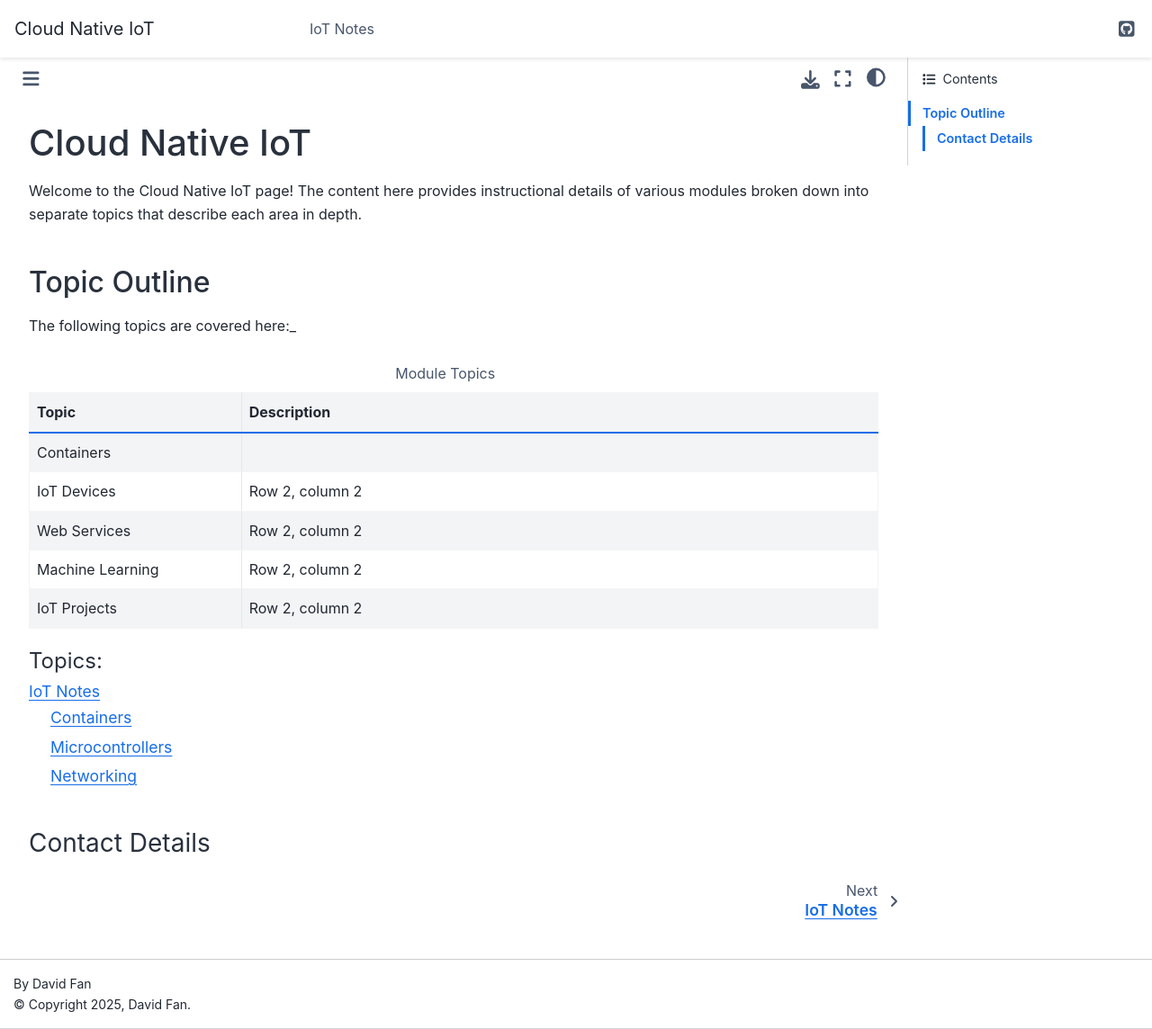
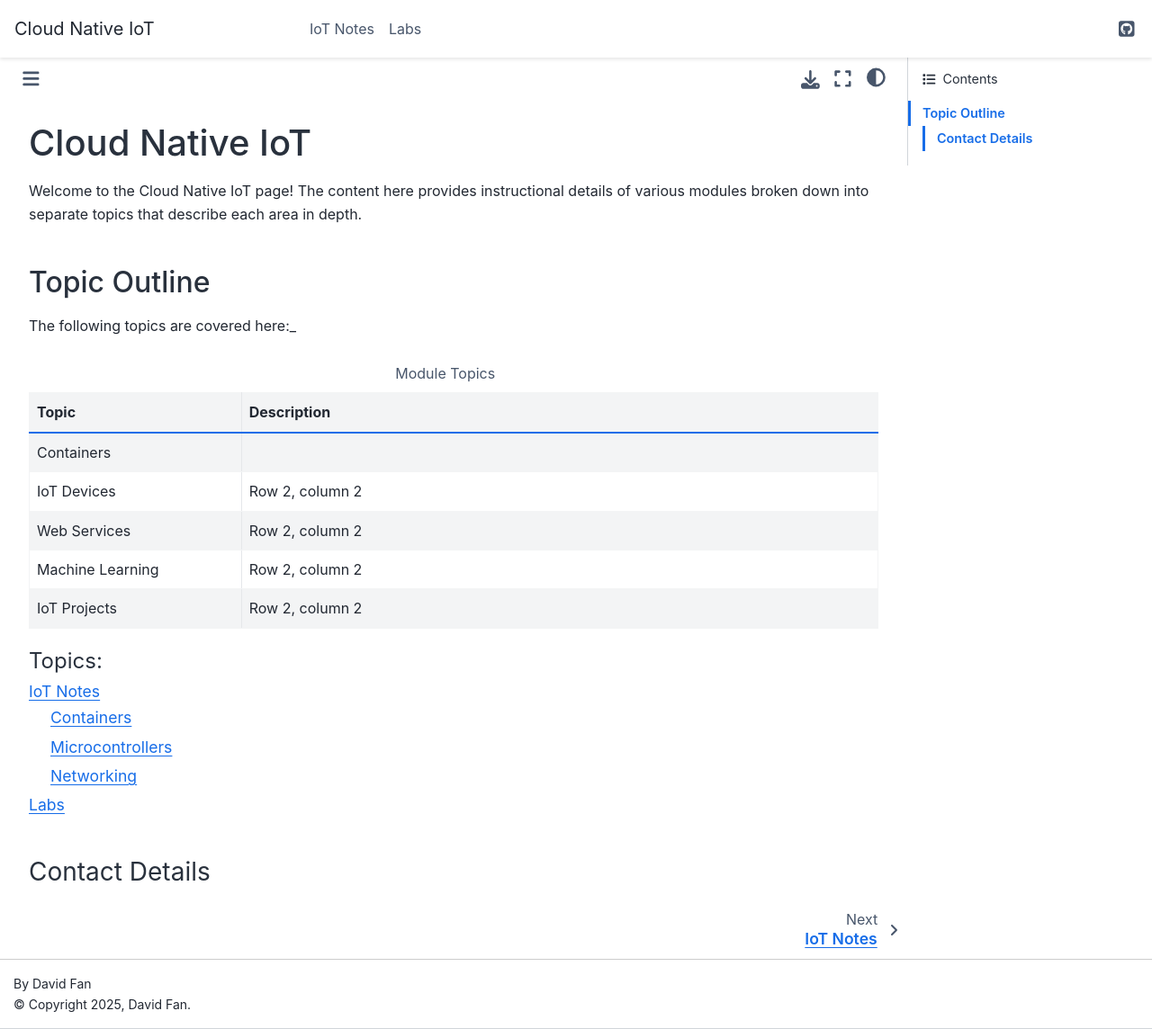
Before and after one commit to Kanaderu/Cloud-Native-IoT, a Sphinx documentation site: the page built from docs/index.rst, in a window 1280 px wide and 1144 px high. Shown: the whole window at 90% size. Built offline with Sphinx 7.4.7 and the Sphinx Book theme 1.1.4, drawn with Linux system fonts in a browser that asks for light colours.

Commit message:
docs: adds labs section

```diff
--- a/docs/index.rst
+++ b/docs/index.rst
@@ -32,6 +32,7 @@ The following topics are covered here:_
    :caption: Topics:
 
    notes/index
+   labs/index
 
 Contact Details
 """""""""""""""
--- /dev/null
+++ b/docs/labs/index.rst
@@ -0,0 +1,3 @@
+####
+Labs
+####
```
